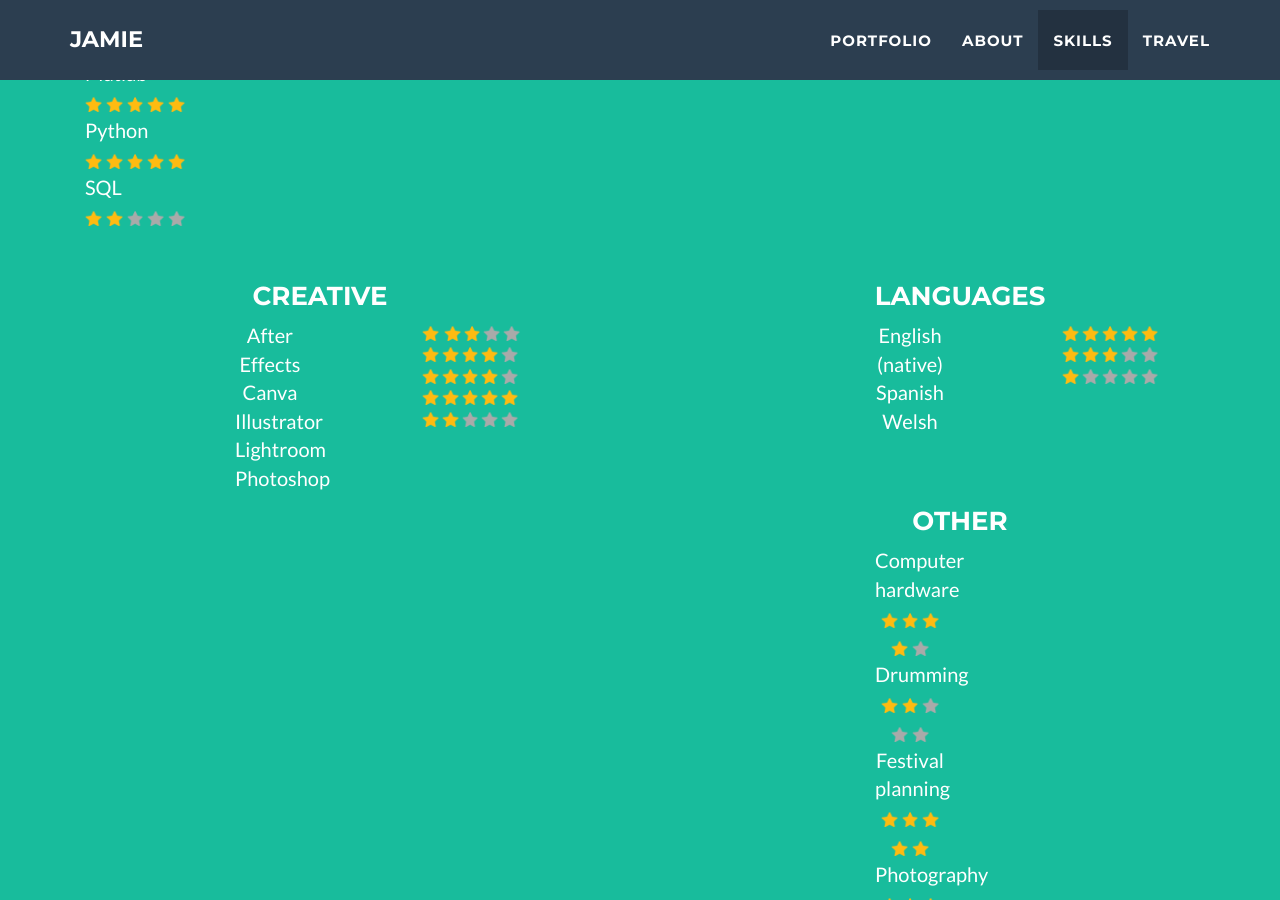
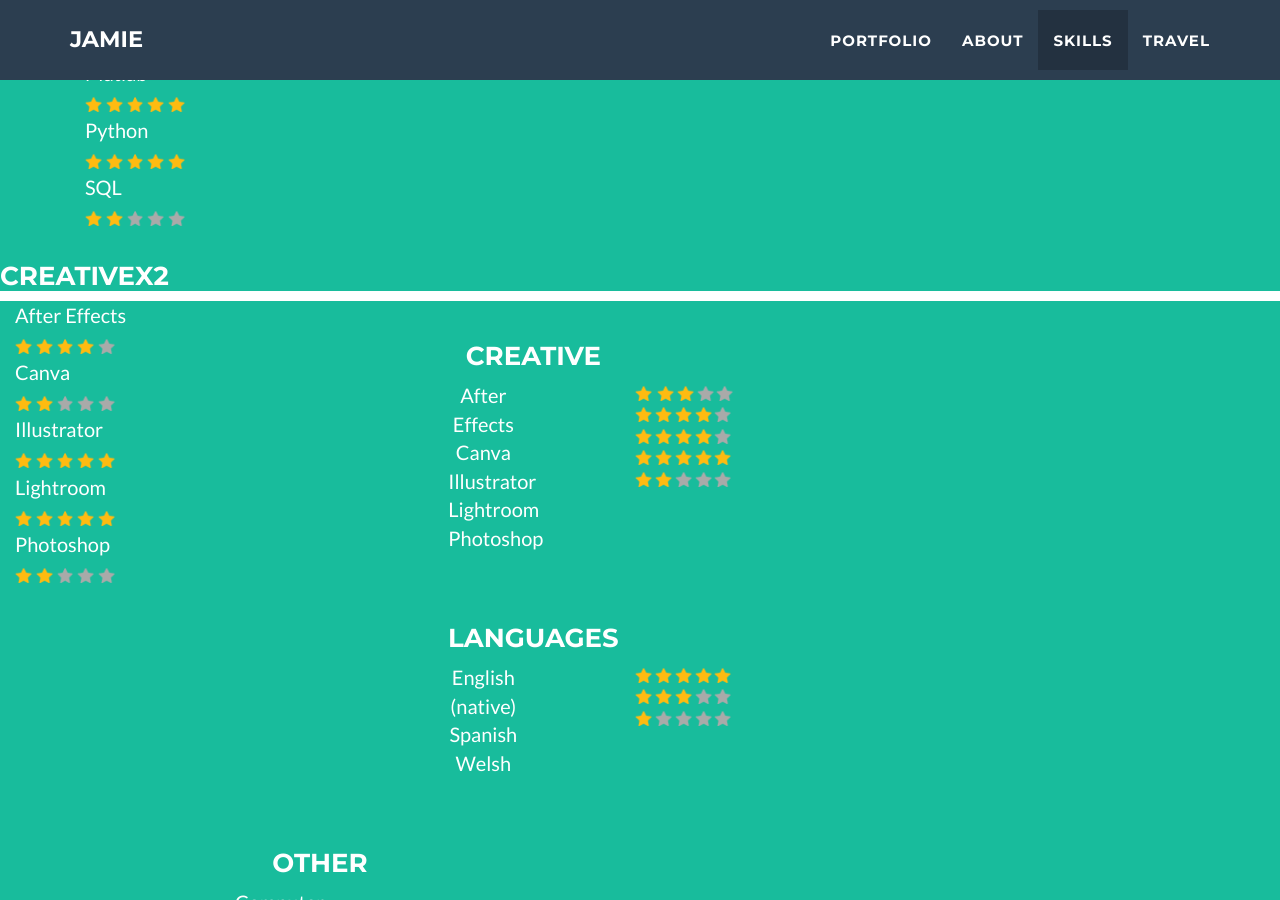
Before and after one commit to jamiedumayne/jamiedumayne.github.io, a Jekyll site: the page built from _posts/2014-07-18-project-1.markdown, in a window 1280 px wide and 900 px high, scrolled down 2523 px. Built offline with Jekyll 4.4.1, drawn with Linux system fonts in a browser that asks for light colours.

Commit message:
Update skills.html

```diff
--- a/_includes/skills.html
+++ b/_includes/skills.html
@@ -56,7 +56,43 @@
       </div>
 
 
-
+ <div class="float-container">
+        <h3>Creativex2</h3>
+        <div class="col-lg-0 col-xs-0"></div>
+          <div class="col-lg-2 col-xs-4">
+          <p> After Effects<br>
+                <img src=img/star_full.png alt="Gold star" height="15">
+                <img src=img/star_full.png alt="Gold star" height="15">
+                <img src=img/star_full.png alt="Gold star" height="15">
+                <img src=img/star_full.png alt="Gold star" height="15">
+                <img src=img/star_empty.png alt="Empty star" height="15"><br>
+              Canva<br>
+               <img src=img/star_full.png alt="Gold star" height="15">
+               <img src=img/star_full.png alt="Gold star" height="15">
+               <img src=img/star_empty.png alt="Empty star" height="15">
+               <img src=img/star_empty.png alt="Empty star" height="15">
+               <img src=img/star_empty.png alt="Empty star" height="15"><br>
+              Illustrator<br>
+               <img src=img/star_full.png alt="Gold star" height="15">
+               <img src=img/star_full.png alt="Gold star" height="15">
+               <img src=img/star_full.png alt="Gold star" height="15">
+               <img src=img/star_full.png alt="Gold star" height="15">
+               <img src=img/star_full.png alt="Gold star" height="15"><br>
+              Lightroom<br>
+               <img src=img/star_full.png alt="Gold star" height="15">
+               <img src=img/star_full.png alt="Gold star" height="15">
+               <img src=img/star_full.png alt="Gold star" height="15">
+               <img src=img/star_full.png alt="Gold star" height="15">
+               <img src=img/star_full.png alt="Gold star" height="15"><br>
+              Photoshop<br>
+               <img src=img/star_full.png alt="Gold star" height="15">
+               <img src=img/star_full.png alt="Gold star" height="15">
+               <img src=img/star_empty.png alt="Empty star" height="15">
+               <img src=img/star_empty.png alt="Empty star" height="15">
+               <img src=img/star_empty.png alt="Empty star" height="15"> </p>
+          </div>
+        </div>
+      </div>
 
 
       <div class="float-child">
```
